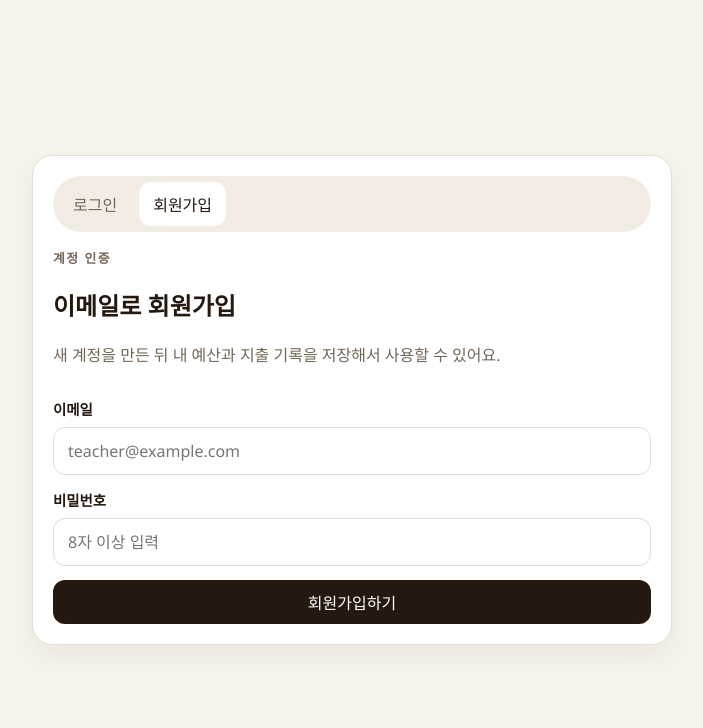
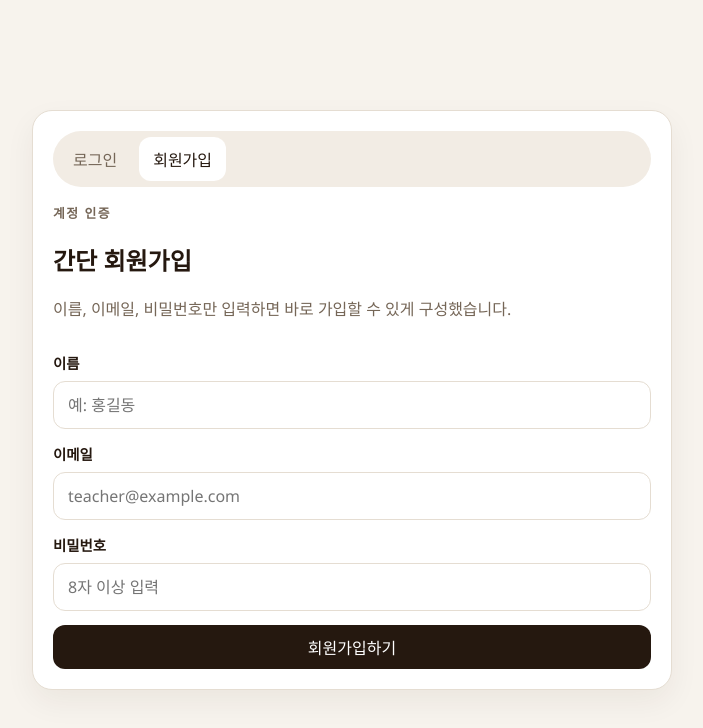
Before and after one commit to waseok/budget, a Next.js app: page /login in a window 1280 px wide. Both pictures are taken after a click on the button "회원가입". Shown: the top 728 px of the page, without its empty margins (288-991 px from the left). Built offline with nearby package versions, Linux system fonts and the light colour scheme; no server answers.

Commit message:
Simplify signup flow

```diff
--- a/src/components/auth-panel.tsx
+++ b/src/components/auth-panel.tsx
@@ -11,6 +11,7 @@ export function AuthPanel() {
   const router = useRouter();
   const supabase = useMemo(() => createClient(), []);
   const [mode, setMode] = useState<Mode>("signin");
+  const [name, setName] = useState("");
   const [email, setEmail] = useState("");
   const [password, setPassword] = useState("");
   const [message, setMessage] = useState("");
@@ -38,10 +39,13 @@ export function AuthPanel() {
         return;
       }
 
-      const { error: signUpError } = await supabase.auth.signUp({
+      const { data, error: signUpError } = await supabase.auth.signUp({
         email,
         password,
         options: {
+          data: {
+            full_name: name,
+          },
           emailRedirectTo: `${window.location.origin}/auth/callback`,
         },
       });
@@ -51,7 +55,13 @@ export function AuthPanel() {
         return;
       }
 
-      setMessage("회원가입이 완료되었습니다. 이메일 인증이 켜져 있으면 메일을 먼저 확인해주세요.");
+      if (data.session) {
+        router.push("/");
+        router.refresh();
+        return;
+      }
+
+      setMessage("회원가입은 완료됐지만 아직 바로 로그인되지 않았습니다. Supabase에서 이메일 인증 설정을 꺼주세요.");
     });
   };
 
@@ -76,15 +86,26 @@ export function AuthPanel() {
 
       <div className="auth-copy">
         <p className="eyebrow">계정 인증</p>
-        <h1>{mode === "signin" ? "이메일과 비밀번호로 로그인" : "이메일로 회원가입"}</h1>
+        <h1>{mode === "signin" ? "이메일과 비밀번호로 로그인" : "간단 회원가입"}</h1>
         <p className="muted">
           {mode === "signin"
-            ? "가입한 계정으로 바로 로그인해서 예산 데이터를 이어서 관리할 수 있어요."
-            : "새 계정을 만든 뒤 내 예산과 지출 기록을 저장해서 사용할 수 있어요."}
+            ? "가입한 계정으로 바로 로그인해서 예산을 이어서 관리할 수 있어요."
+            : "이름, 이메일, 비밀번호만 입력하면 바로 가입할 수 있게 구성했습니다."}
         </p>
       </div>
 
       <div className="auth-form">
+        {mode === "signup" ? (
+          <label>
+            <span>이름</span>
+            <input
+              type="text"
+              placeholder="예: 홍길동"
+              value={name}
+              onChange={(event) => setName(event.target.value)}
+            />
+          </label>
+        ) : null}
         <label>
           <span>이메일</span>
           <input
```
